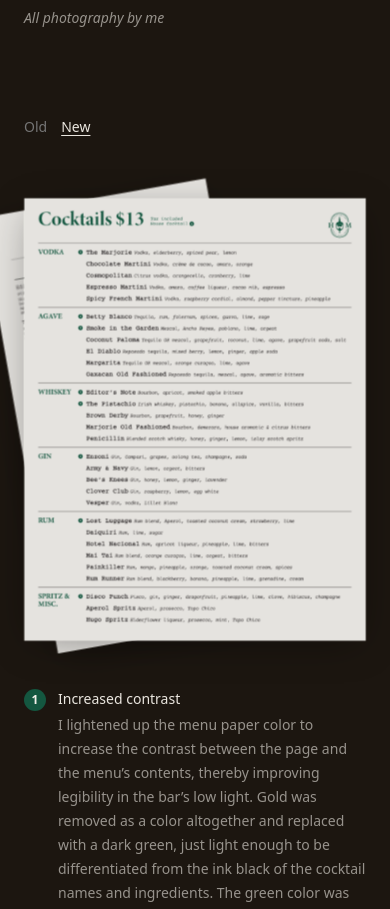
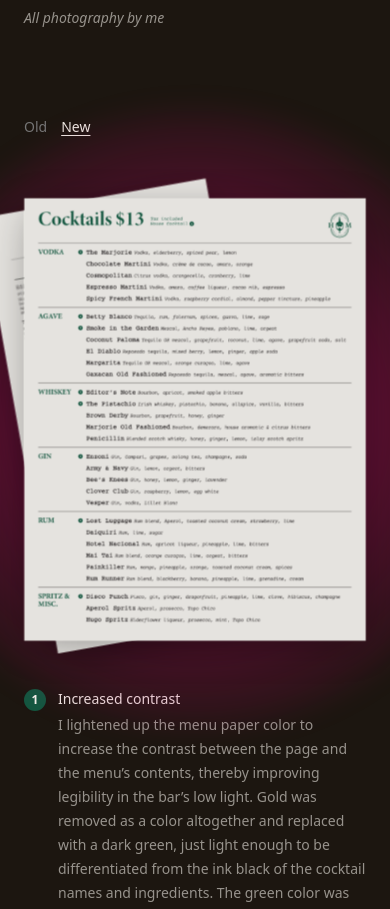
Before and after one commit to alexanderprins/alexanderprins.com, a Next.js app: page /work/hello-marjorie in a window 390 px wide. Shown: the part 960-1869 px from the top of the page. Built offline with nearby package versions, Linux system fonts and the light colour scheme; a web font is replaced by a local one.

Commit message:
Hello, Marjorie: neon-pink glow behind the menu (#E00278)
A radial back-halo of the bar's sign color spilling around the cream sheet on
the dark page. Sits inside the scaled stage so it shrinks with the menu on mobile.

Co-Authored-By: Claude Opus 4.8 <noreply@anthropic.com>

```diff
--- a/app/work/hello-marjorie/page.tsx
+++ b/app/work/hello-marjorie/page.tsx
@@ -64,6 +64,14 @@ const SHADOW = "0px 20px 100px -20px rgba(0,0,0,0.4)";
 const stageCss = `
   .hm-scene { position:relative; width:918px; height:1190px; overflow:visible; }
   .hm-figure { position:absolute; inset:0; }
+  /* neon-pink back-halo (the bar's sign glowing behind the menu). Sits behind
+     the opaque cream sheet, so the pink spills around its edges. */
+  .hm-glow {
+    position:absolute; left:50%; top:50%; width:1650px; height:1650px;
+    transform:translate(-50%,-50%); border-radius:50%; pointer-events:none;
+    background:radial-gradient(circle, rgba(224,2,120,0.55) 0%, rgba(224,2,120,0.30) 42%, rgba(224,2,120,0.11) 66%, rgba(224,2,120,0) 88%);
+    filter:blur(40px);
+  }
   .hm-card-slot { position:absolute; inset:0; margin:auto; cursor:pointer; }
   .hm-persp { position:absolute; inset:0; }
   .hm-cardscale {
@@ -267,12 +275,14 @@ export default function HelloMarjoriePage() {
           <div style={{ width: SCENE_W * scale, height: SCENE_H * scale }}>
             <div
               style={{
+                position: "relative",
                 width: SCENE_W,
                 height: SCENE_H,
                 transformOrigin: "top left",
                 transform: `scale(${scale})`,
               }}
             >
+              <div className="hm-glow" aria-hidden="true" />
               <div className="hm-scene">
                 <div
                   className="hm-figure"
```
